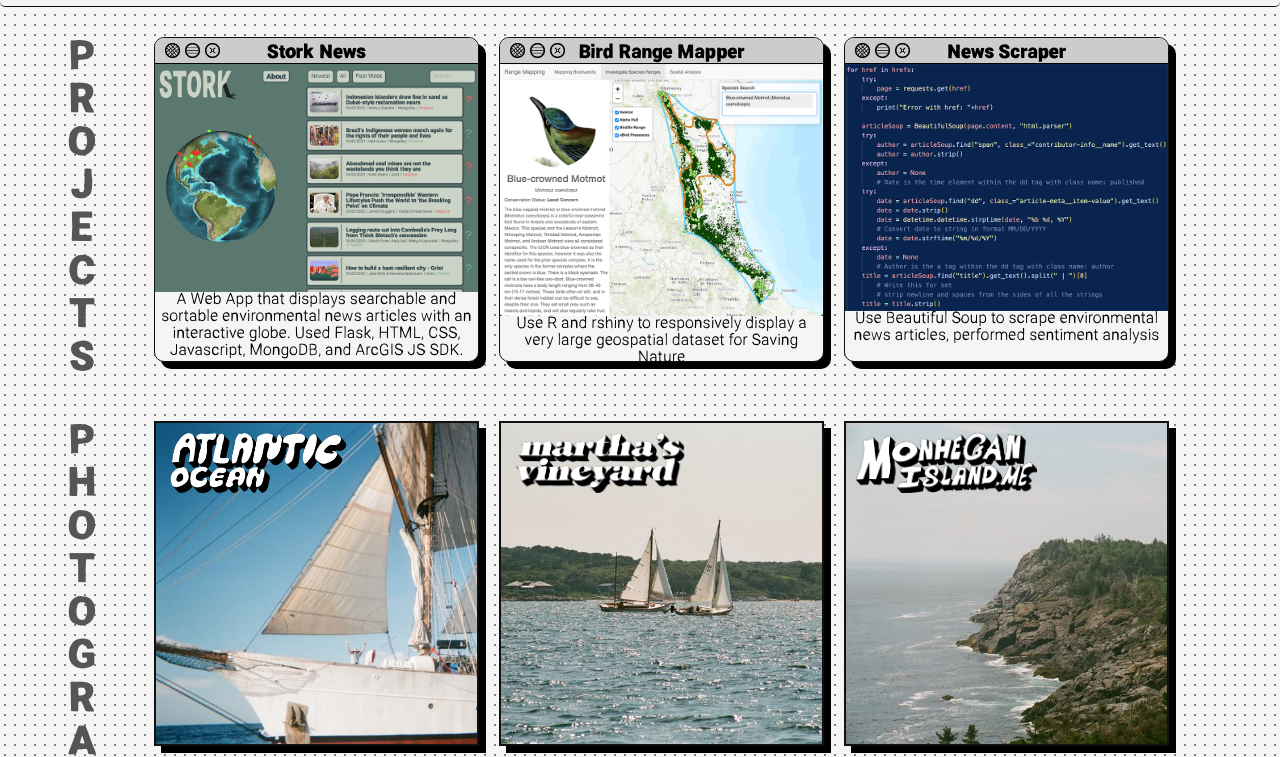
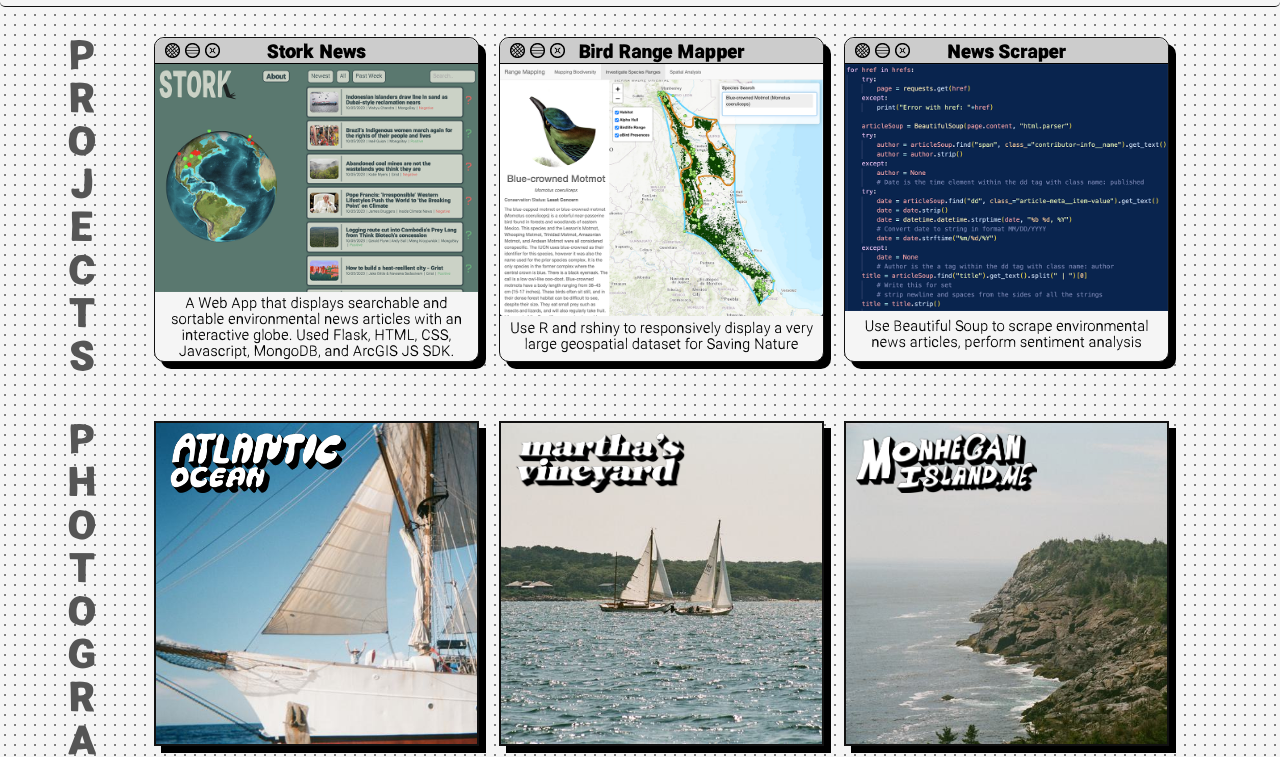
Before and after one commit to aidany0ung/aidany0ung.github.io, a plain HTML site: page home.html in a window 1280 px wide. Shown: the part 80-837 px from the top of the page. Drawn offline with Linux system fonts and the light colour scheme.

Commit message:
More edits

```diff
--- a/css/styles.css
+++ b/css/styles.css
@@ -111,7 +111,7 @@ body {
     align-items: center;
     background-color: var(--off-white);
     border: 1px solid var(--off-black);
-    box-shadow: 7px 7px black;
+    box-shadow: 7px 7px;
     padding: 0px;
     z-index: 1;
     margin: 10px;
@@ -125,13 +125,12 @@ body {
 }
 
 .card:hover{
+    box-shadow: 0px 0px;
     /*
-    box-shadow: 0px 0px;
     width: 332px;
     height: 332px;
+    */
     cursor: pointer;
-    */
-    box-shadow: 0px 0px;
 }
 
 .bar {
@@ -255,7 +254,9 @@ body {
     font-weight: 300;
     padding: 0px 0px;
     text-align: center;
-    font-size: 15
+    font-size: 15px;
+    padding: 5px;
+    margin: auto;
 }
 
 #name {
--- a/home.html
+++ b/home.html
@@ -70,7 +70,7 @@
                         <div class="card-title"><h3>News Scraper</h3></div>
                     </div>
                     <img src="assets/images/scrapeimg.png">
-                    <div class="card-text">Use Beautiful Soup to scrape environmental news articles, performed sentiment analysis</div>
+                    <div class="card-text">Use Beautiful Soup to scrape environmental news articles, perform sentiment analysis</div>
                 </div>
             </div>
         </div>
```
